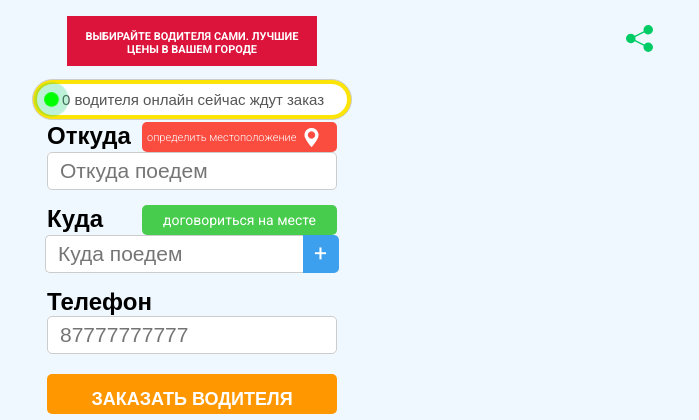
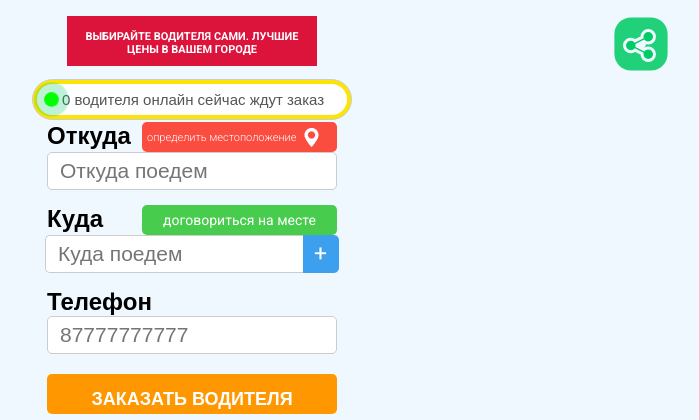
Before and after one commit to orazkarl/sober_driver, a Django app: page / in a window 1280 px wide. Shown: the top 420 px of the page, without its empty margins (448-1147 px from the left). Run offline with Django 3.2, Linux system fonts and the light colour scheme; data that the repository does not hold is empty; some libraries are stand-ins or nearby versions.

Commit message:
share button animation and css changed

```diff
--- a/templates/mainapp/index.html
+++ b/templates/mainapp/index.html
@@ -1,3 +1,4 @@
+{% load i18n %}
 <!DOCTYPE html>
 <html lang="ru">
 <head>
@@ -18,10 +19,37 @@
     <link rel="stylesheet" href="https://cdnjs.cloudflare.com/ajax/libs/font-awesome/4.7.0/css/font-awesome.min.css">
 
     <style>
+
         .share-animate {
-            font-size: 35px;
-            -webkit-text-stroke: 3px #48CC4D;
-            color: #00cc66;
+            margin-top: -24px;
+            margin-left: 22px;
+            display: block;
+            width: 10px;
+            height: 10px;
+            text-align: center;
+            border-radius: 50%;
+            background: none;
+            -webkit-animation: pulse 1.5s infinite;
+
+        }
+
+        .pulse-button:hover {
+            -webkit-animation: none;
+            border-radius: 50%;
+        }
+
+        @-webkit-keyframes pulse {
+            0% {
+            transform(scale(.9));
+            }
+            70% {
+            transform(scale(1));
+                box-shadow: 0 0 0 25px #00cc66;
+            }
+            100% {
+            transform(scale(.9));
+                box-shadow: 0 0 0 0 #00cc66;
+            }
         }
     </style>
 </head>
@@ -30,9 +58,10 @@
 <div class="page"> <!-- ------------------Logo-------------- -->
     <div style="position: absolute; left: 83%; top: 13px  ">
         <button class="share-button" type="button">
-            <span> <i class="fa fa-share-alt" style="    color: #00cc66;
+            <span> <i class="fa fa-share-alt  " style="    color: #00cc66;
             font-size: 35px;
             -webkit-text-stroke: 3px #F0F8FF;"></i></span>
+            <div class="share-animate"></div>
         </button>
 
     </div>
@@ -90,30 +119,32 @@
                     договориться на месте
                 </a>
             </div>
-            <div class="div-from"  id="id_to_address" >
-                <input class="input-to " type="text" name="to_address" placeholder="Куда поедем" id="id_to_address_input"
-                      maxlength="25" required>
-                <a href="#" onclick="displaySecondAddress()" id="plus-address"><img class="geo-plus" src="/static/img/blue+.png"
-                                                                  alt=""></a>
+            <div class="div-from" id="id_to_address">
+                <input class="input-to " type="text" name="to_address" placeholder="Куда поедем"
+                       id="id_to_address_input"
+                       maxlength="25" required>
+                <a href="#" onclick="displaySecondAddress()" id="plus-address"><img class="geo-plus"
+                                                                                    src="/static/img/blue+.png"
+                                                                                    alt=""></a>
 
             </div>
             <div class="div-from" id="id_second_address" style="display: none">
                 <input class="input-to " type="text" name="second_address" placeholder="Второй адрес"
-                       maxlength="25"  id="id_second_address_input">
+                       maxlength="25" id="id_second_address_input">
                 <a href="#" onclick="displayThirdAddress()"><img class="geo-plus" src="/static/img/blue+.png"
                                                                  alt=""></a>
 
             </div>
             <div class="div-from" id="id_third_address" style="display: none">
                 <input class="input-to " type="text" name="third_address" placeholder="Третий адрес"
-                       maxlength="25"  id="id_third_address_input">
+                       maxlength="25" id="id_third_address_input">
                 <a href="#" onclick="displayFourthAddress()"><img class="geo-plus" src="/static/img/blue+.png"
                                                                   alt=""></a>
 
             </div>
             <div class="div-from" id="id_fourth_address" style="display: none">
                 <input class="input-from" type="text" name="fourth_address" placeholder="Четвертый адрес"
-                       maxlength="25" id="id_fourth_address_input" >
+                       maxlength="25" id="id_fourth_address_input">
 
 
             </div>
@@ -268,11 +299,10 @@
 
     function displaySecondAddress() {
         var temp = document.getElementById('id_second_address');
-        if (temp.style.display === 'none'){
+        if (temp.style.display === 'none') {
             temp.style.display = ''
             document.getElementById('id_btn_agree').style.display = 'none'
-        }
-        else {
+        } else {
             temp.style.display = 'none';
             document.getElementById('id_third_address').style.display = 'none'
             document.getElementById('id_fourth_address').style.display = 'none'
@@ -284,10 +314,9 @@
 
     function displayThirdAddress() {
         var temp = document.getElementById('id_third_address');
-        if (temp.style.display === 'none'){
+        if (temp.style.display === 'none') {
             temp.style.display = ''
-        }
-        else {
+        } else {
             temp.style.display = 'none';
             document.getElementById('id_fourth_address').style.display = 'none'
 
@@ -296,10 +325,9 @@
 
     function displayFourthAddress() {
         var temp = document.getElementById('id_fourth_address');
-        if (temp.style.display === 'none'){
+        if (temp.style.display === 'none') {
             temp.style.display = ''
-        }
-        else {
+        } else {
             temp.style.display = 'none';
 
         }
--- a/templates/profileapp/order_detail.html
+++ b/templates/profileapp/order_detail.html
@@ -60,7 +60,7 @@
                 {% endif %}
                 <input type="number" class="offer-input" name="time" placeholder="Время (минутах)" min="1" max="999"
                        required>
-                <div>
+                <div style="margin-top: 5px">
                     <input type="submit" class="btn-submit-offer" id="btn-submit-offer">
                 </div>
 
```
Also changed, not shown: static/css/stylefor.css (+11 -11 lines), templates/profileapp/ajax_orders.html (+14 -7 lines).
